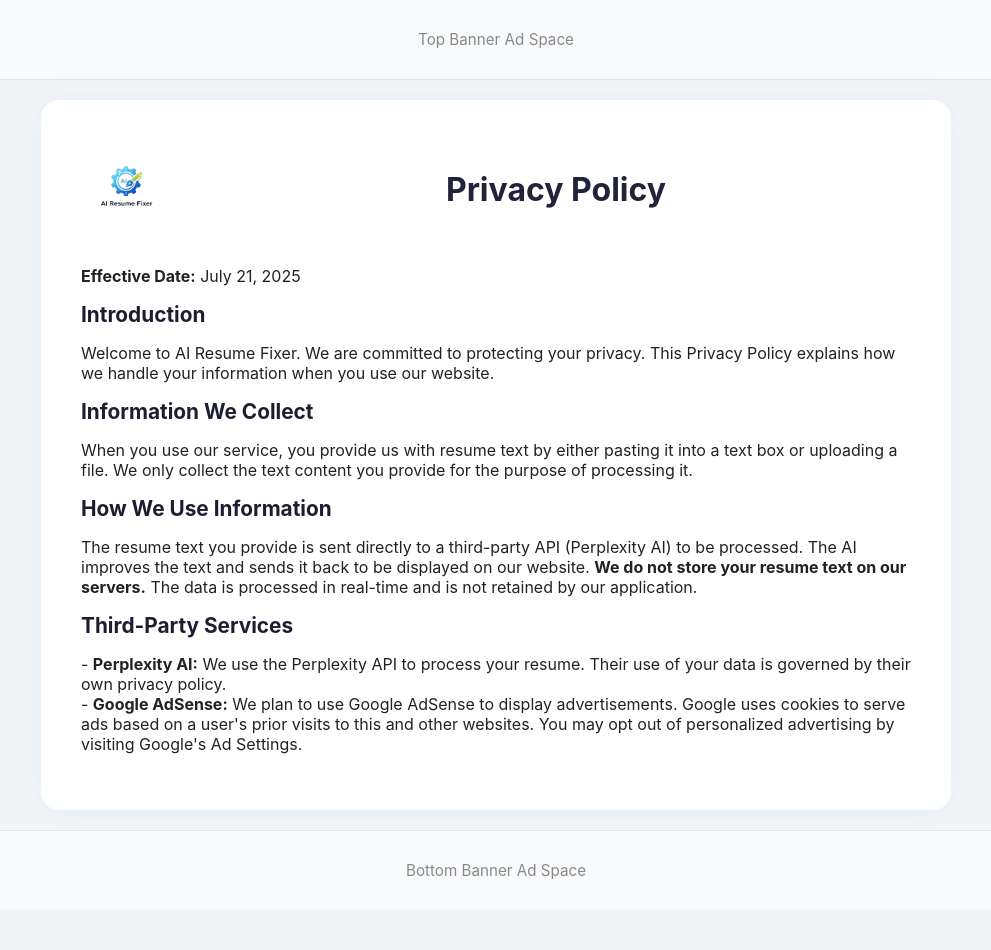
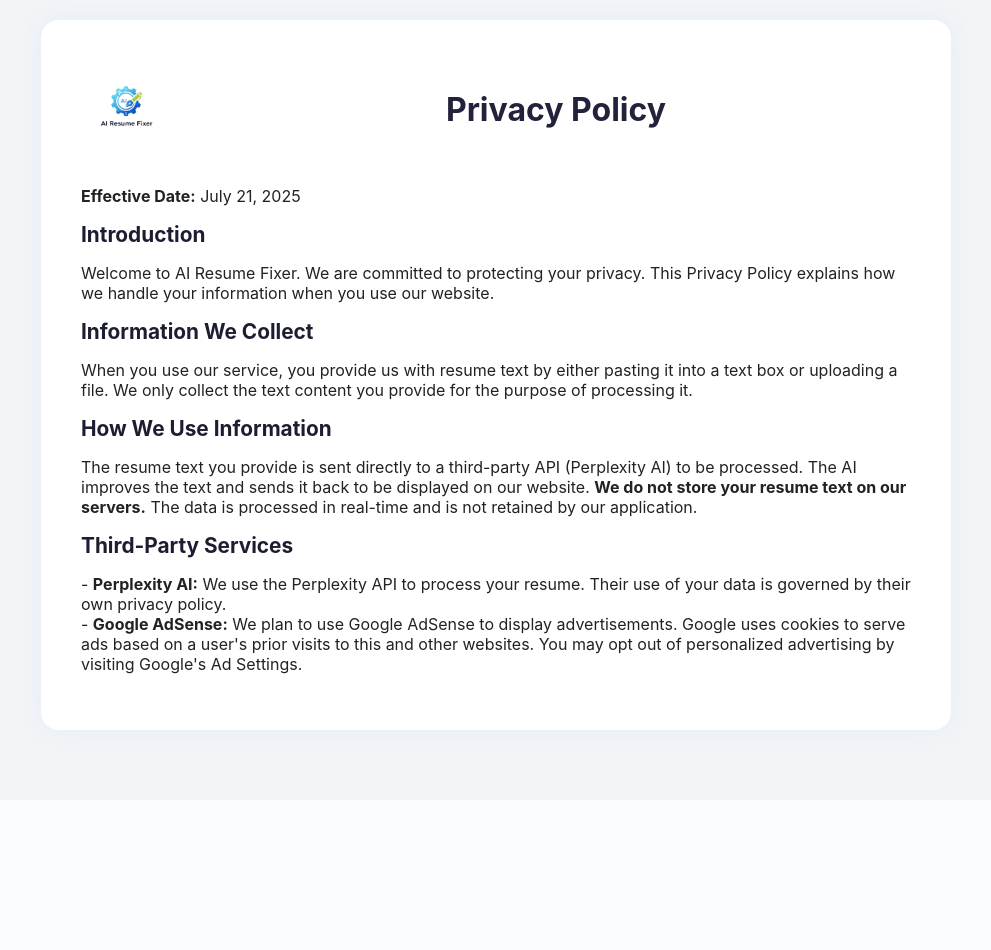
Before and after one commit to vineet656ya/ai-resume-fixer, a Flask app: page /privacy in a window 1280 px wide. Shown: the whole page, without its empty margins (144-1135 px from the left). After the commit the page ends 739 px from the top, so only its background shows below. Run offline with Flask 3, Linux system fonts and the light colour scheme.

Commit message:
Update privacy.html

```diff
--- a/templates/privacy.html
+++ b/templates/privacy.html
@@ -5,9 +5,11 @@
     <meta name="viewport" content="width=device-width, initial-scale=1.0">
     <title>Privacy Policy - AI Resume Fixer</title>
     <link rel="stylesheet" href="/static/style.css">
+  <script async src="https://pagead2.googlesyndication.com/pagead/js/adsbygoogle.js?client=ca-pub-7070213814521543"
+     crossorigin="anonymous"></script>
 </head>
 <body>
-    <div class="top-banner">Top Banner Ad Space</div>
+
   <main>
     <div style="display:flex;align-items:center;margin-bottom:2em;">
       <a href="/"><img src="static/logo.webp" alt="Logo" style="height:90px;margin-right:30px;"></a>
@@ -33,7 +35,6 @@
         </p>
     </div>
   </main>
-    <div class="bottom-banner">Bottom Banner Ad Space</div>
   <div class="footer"></div>
   <script src="/static/script.js"></script>
 
```
